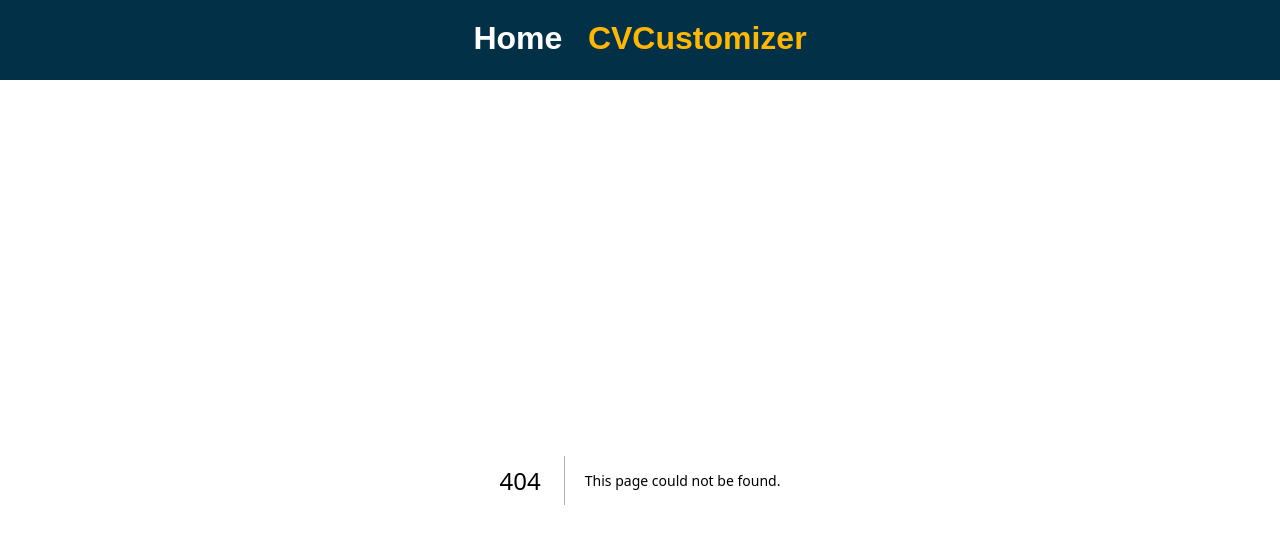
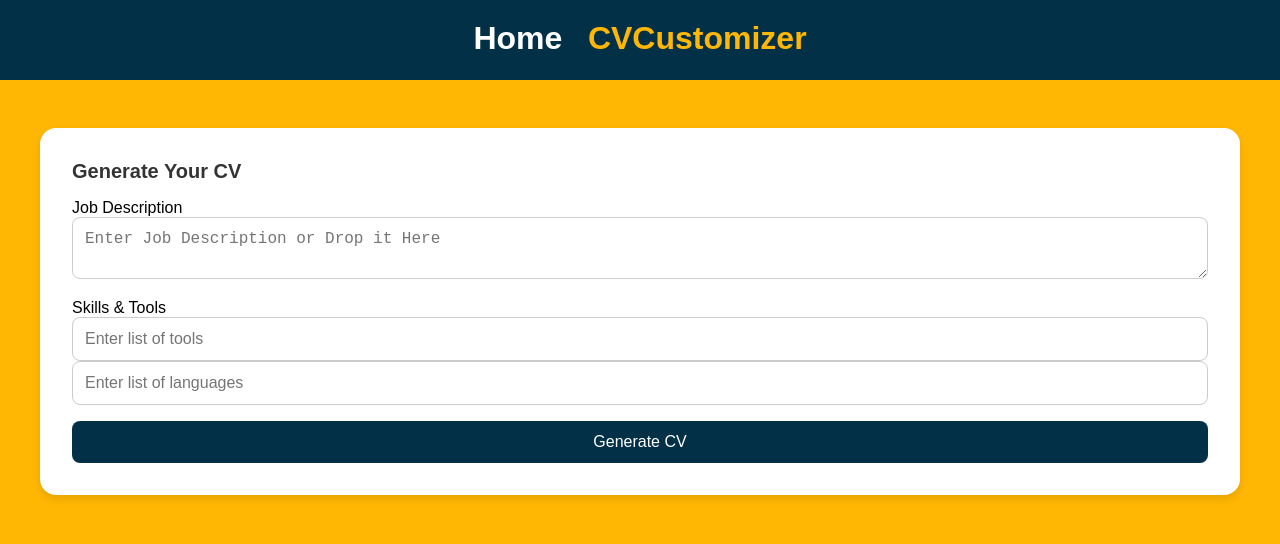
Before and after one commit to Talha771/cv_customizer_fe, a Next.js app: page /newPage in a window 1280 px wide. Before the commit this address had no page. Shown: the top 544 px of the page. Built offline with nearby package versions, Linux system fonts and the light colour scheme.

Commit message:
added newpage

```diff
--- a/package.json
+++ b/package.json
@@ -9,6 +9,7 @@
     "lint": "next lint"
   },
   "dependencies": {
+    "axios": "^1.7.9",
     "next": "15.1.6",
     "quill": "^2.0.3",
     "react": "^19.0.0",
--- a/src/app/CVCustomizer/page.module.scss
+++ b/src/app/CVCustomizer/page.module.scss
@@ -6,6 +6,9 @@
     .descriptionEntry{
     width: 50%;
     }
+    .descriptionEntry{
+
+    }
     .pdfViewer{
         background:#FB8500;
         width: 50%;
--- /dev/null
+++ b/src/app/components/PDFViewer/pdfViewer.module.scss
@@ -0,0 +1,4 @@
+.pdfViewer{
+    width: 100%;
+    height: 100%;
+}
--- /dev/null
+++ b/src/app/newPage/page.tsx
@@ -0,0 +1,63 @@
+"use client";
+
+import React, { useState } from "react";
+import "./styles.scss";
+
+const App = () => {
+  const [pdfAvailable, setPdfAvailable] = useState(0);
+
+  return (
+    <div className="app-container">
+      <div className="main-content">
+        {/* Form Section */}
+        <div className="form-section">
+          <h2>Generate Your CV</h2>
+          <form>
+            <div className="form-group">
+              <label>Job Description</label>
+              <textarea placeholder="Enter Job Description or Drop it Here" />
+            </div>
+            <div className="form-group">
+              <label>Skills & Tools</label>
+              <input
+                type="text"
+                placeholder="Enter list of tools"
+              />
+              <input
+                type="text"
+                placeholder="Enter list of languages"
+              />
+            </div>
+            <button
+              type="button"
+              onClick={() => {
+                setPdfAvailable(1);
+              }}
+            >
+              Generate CV
+            </button>
+          </form>
+        </div>
+
+        {/* Video Section */}
+        {pdfAvailable ? (
+          <div className="video-section">
+            <div className="video-container">
+              <iframe
+                src="https://www.youtube.com/embed/your_video_id"
+                title="YouTube video"
+                frameBorder="0"
+                allow="accelerometer; autoplay; clipboard-write; encrypted-media; gyroscope; picture-in-picture"
+                allowFullScreen
+              ></iframe>
+            </div>
+          </div>
+        ) : (
+          ""
+        )}
+      </div>
+    </div>
+  );
+};
+
+export default App;
--- /dev/null
+++ b/src/app/newPage/styles.scss
@@ -0,0 +1,107 @@
+// styles.scss
+
+$app-bg: #FFB703;
+$navbar-bg: #0074d9;
+$button-bg: #023047;
+$button-hover-bg: #0056a3;
+$text-color: #333;
+$card-bg: #fff;
+
+.app-container {
+  min-height: 100vh;
+  background: $app-bg;
+  display: flex;
+  flex-direction: column;
+  align-items: center;
+  padding: 1rem;
+}
+
+.main-content {
+  margin-top: 2rem;
+  display: flex;
+  flex-direction: column;
+  gap: 2rem;
+  width: 100%;
+  max-width: 1200px;
+
+  @media (min-width: 1024px) {
+    flex-direction: row;
+  }
+}
+
+.form-section {
+  background: $card-bg;
+  border-radius: 1rem;
+  padding: 2rem;
+  box-shadow: 0 4px 8px rgba(0, 0, 0, 0.1);
+  flex: 1;
+
+  h2 {
+    font-size: 1.25rem;
+    color: $text-color;
+    margin-bottom: 1rem;
+  }
+
+  .form-group {
+    margin-bottom: 1rem;
+    gap:30
+    label {
+      display: block;
+      font-size: 0.9rem;
+      color: $text-color;
+      margin-bottom: 0.5rem;
+    }
+
+    textarea,
+    input {
+      width: 100%;
+      padding: 0.75rem;
+      border: 1px solid #ccc;
+      border-radius: 0.5rem;
+      font-size: 1rem;
+      &:focus {
+        outline: none;
+        border-color: $button-bg;
+        box-shadow: 0 0 5px rgba(0, 116, 217, 0.5);
+      }
+    }
+  }
+
+  button {
+    width: 100%;
+    padding: 0.75rem;
+    background: $button-bg;
+    color: #fff;
+    border: none;
+    border-radius: 0.5rem;
+    font-size: 1rem;
+    cursor: pointer;
+    transition: background 0.3s;
+
+    &:hover {
+      background: $button-hover-bg;
+    }
+  }
+}
+
+.video-section {
+  flex: 1;
+
+  .video-container {
+    position: relative;
+    padding-bottom: 56.25%;
+    height: 0;
+    overflow: hidden;
+    border-radius: 1rem;
+    box-shadow: 0 4px 8px rgba(0, 0, 0, 0.1);
+
+    iframe {
+      position: absolute;
+      top: 0;
+      left: 0;
+      width: 100%;
+      height: 100%;
+      border-radius: 1rem;
+    }
+  }
+}
```
Also changed, not shown: src/app/CVCustomizer/page.tsx (+20 -14 lines), src/app/components/PDFViewer/pdfViewer.tsx (+12 -4 lines), src/app/helpers/api.ts (added, +13 -0 lines), 1 other file (tests, documents, lock files or other folders).
